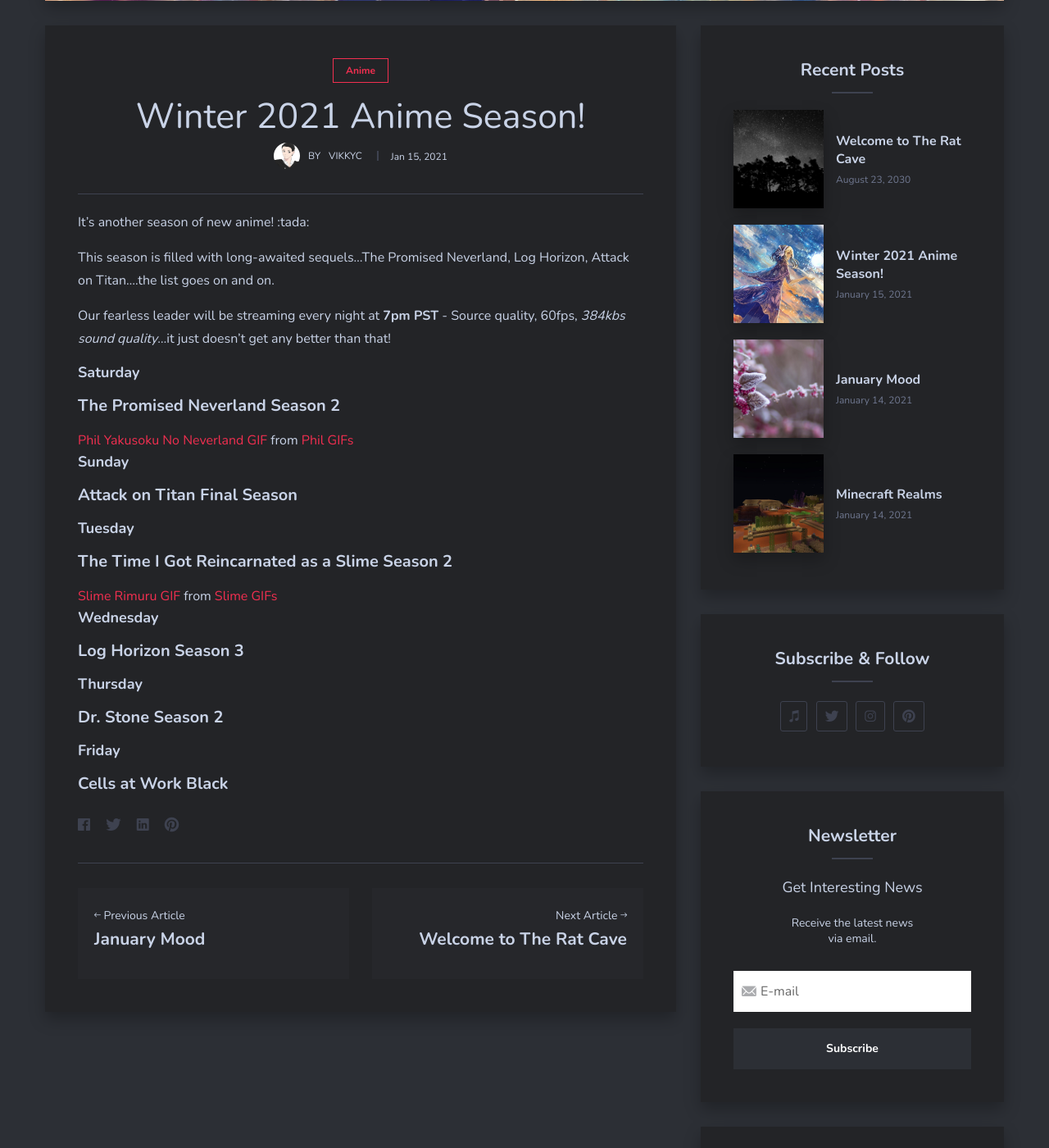
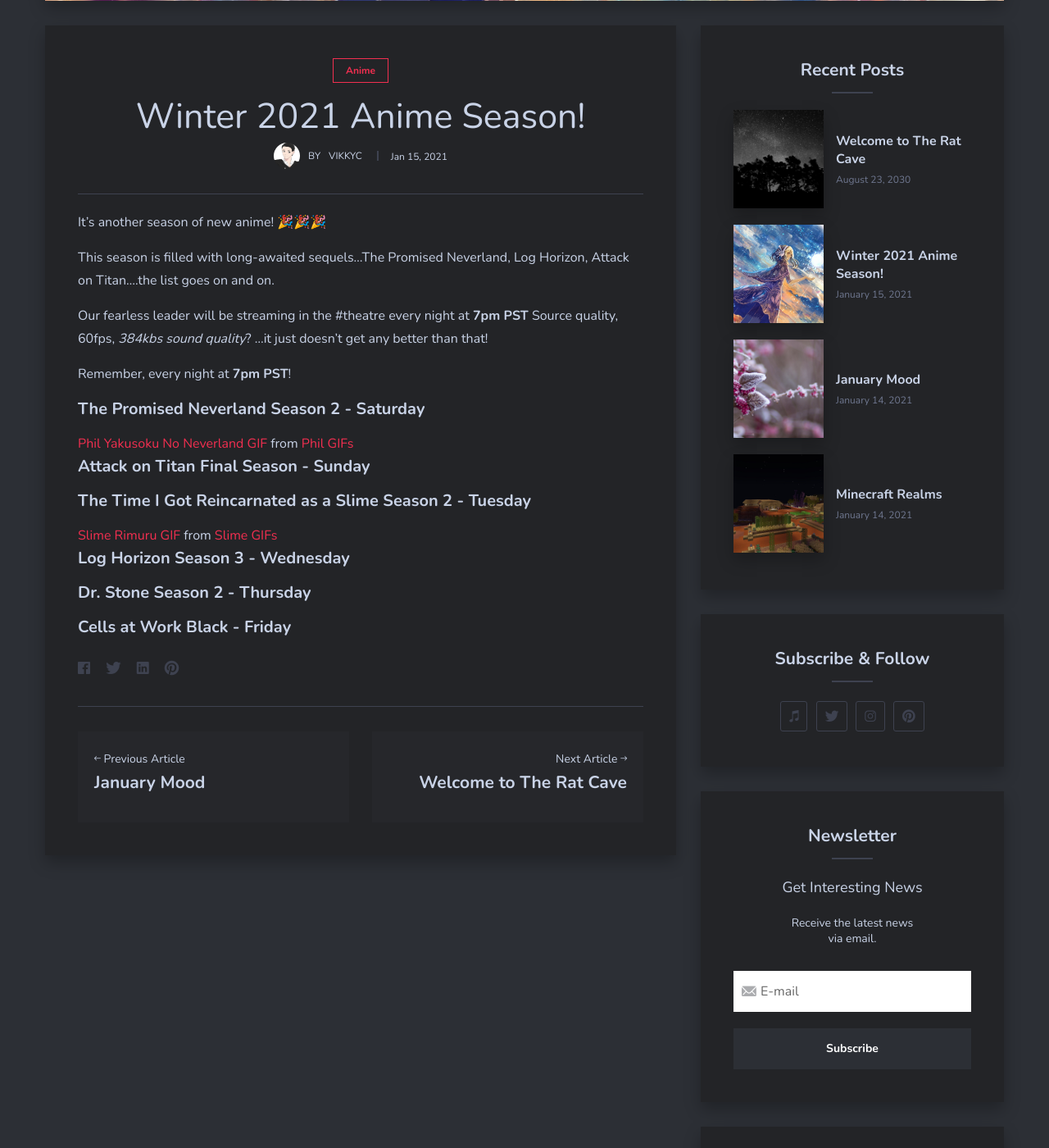
Before and after one commit to vdchoi/theratcave.github.io, a Jekyll site: the page built from _posts/2021-01-15-winter-anime-2021.markdown, in a window 1280 px wide and 1400 px high, scrolled down 694 px. Shown: the whole window at 82% size. Built offline with Jekyll 4.4.1, drawn with Linux system fonts in a browser that asks for light colours; nearby versions of some CDN libraries; a script that is not in the unit is left out.

Commit message:
Update anime post

```diff
--- a/_posts/2021-01-15-winter-anime-2021.markdown
+++ b/_posts/2021-01-15-winter-anime-2021.markdown
@@ -6,31 +6,28 @@
 tags:   Anime
 ---
 
-It's another season of new anime! :tada:
+It's another season of new anime! 🎉🎉🎉
 
 This season is filled with long-awaited sequels...The Promised Neverland, Log Horizon, Attack on Titan....the list goes on and on.
 
-Our fearless leader will be streaming every night at **7pm PST** - Source quality, 60fps, *384kbs sound quality*...it just doesn't get any better than that!
+Our fearless leader will be streaming in the #theatre every night at **7pm PST**
+Source quality, 60fps, *384kbs sound quality*? ...it just doesn't get any better than that!
 
-##### Saturday
-#### The Promised Neverland Season 2
+Remember, every night at **7pm PST**!
+
+#### The Promised Neverland Season 2  -  Saturday
 
 <div class="tenor-gif-embed" data-postid="13279352" data-share-method="host" data-width="100%" data-aspect-ratio="1.8721804511278197"><a href="https://tenor.com/view/phil-yakusoku-no-neverland-the-promised-neverland-anime-animes-gif-13279352">Phil Yakusoku No Neverland GIF</a> from <a href="https://tenor.com/search/phil-gifs">Phil GIFs</a></div><script type="text/javascript" async src="https://tenor.com/embed.js"></script>
 
 
-##### Sunday
-#### Attack on Titan Final Season
+#### Attack on Titan Final Season - Sunday
 
-##### Tuesday
-#### The Time I Got Reincarnated as a Slime Season 2
+#### The Time I Got Reincarnated as a Slime Season 2 - Tuesday
 
 <div class="tenor-gif-embed" data-postid="12925846" data-share-method="host" data-width="100%" data-aspect-ratio="1.7777777777777777"><a href="https://tenor.com/view/slime-rimuru-jump-gif-12925846">Slime Rimuru GIF</a> from <a href="https://tenor.com/search/slime-gifs">Slime GIFs</a></div><script type="text/javascript" async src="https://tenor.com/embed.js"></script>
 
-##### Wednesday
-#### Log Horizon Season 3
+#### Log Horizon Season 3 - Wednesday
 
-##### Thursday
-#### Dr. Stone Season 2
+#### Dr. Stone Season 2 - Thursday
 
-##### Friday
-#### Cells at Work Black
+#### Cells at Work Black - Friday
```
Also changed, not shown: 3 other files.
